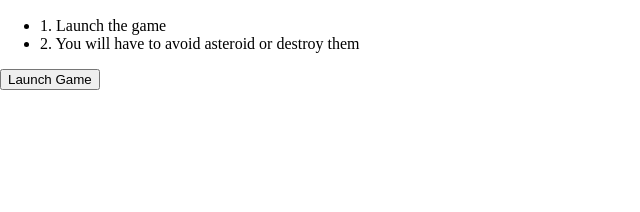
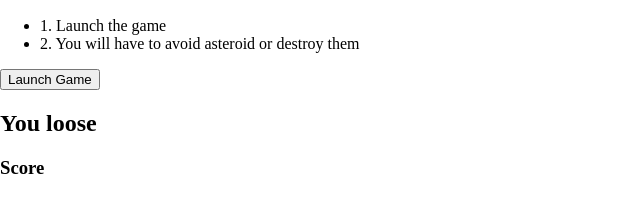
Before and after one commit to Joff317/Spacer-game, a plain HTML site: page index.html in a window 1280 px wide. Shown: the part 110-322 px from the top of the page, without its empty margins (0-640 px from the left). Drawn offline with Linux system fonts and the light colour scheme.

Commit message:
end screen html

```diff
--- a/index.html
+++ b/index.html
@@ -23,7 +23,11 @@
          <!-- Background Image -->
       </div>
 
-      <div class="game-end"></div>
+      <div class="game-end">
+         <h2>You loose</h2>
+         <h3>Score</h3>
+         <div class="btn-restart-game"></div>
+      </div>
    </main>
 </body>
 </html>
```
